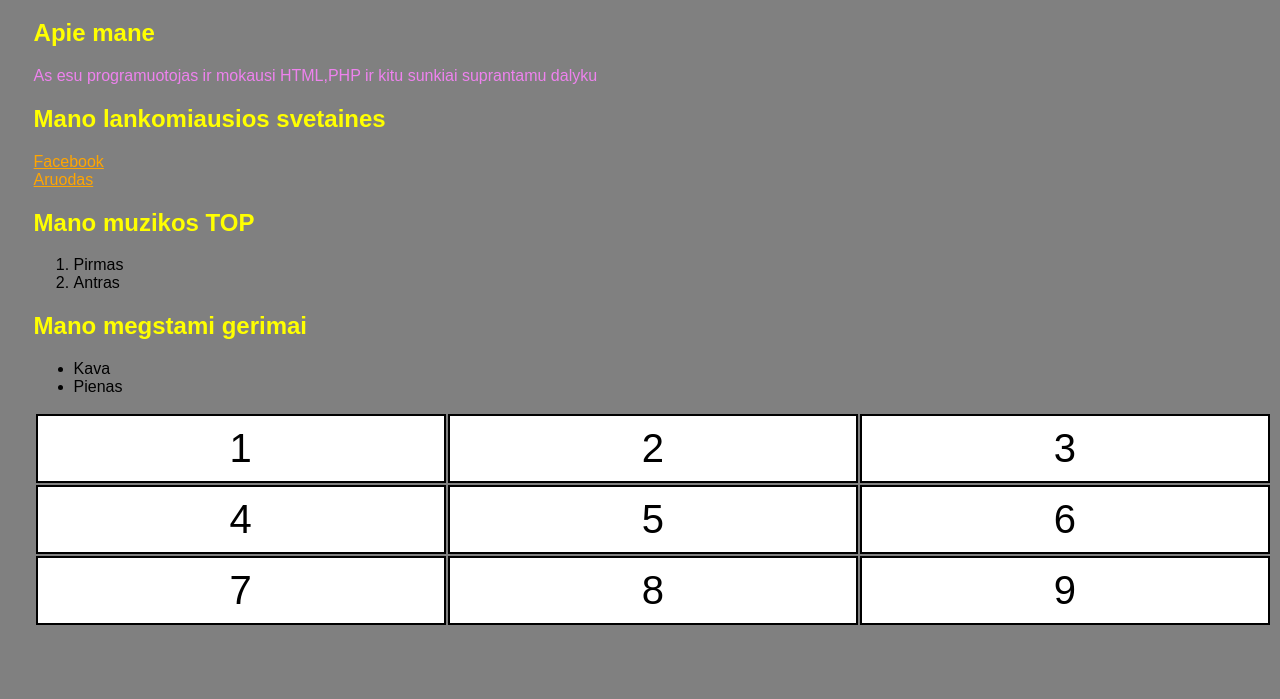
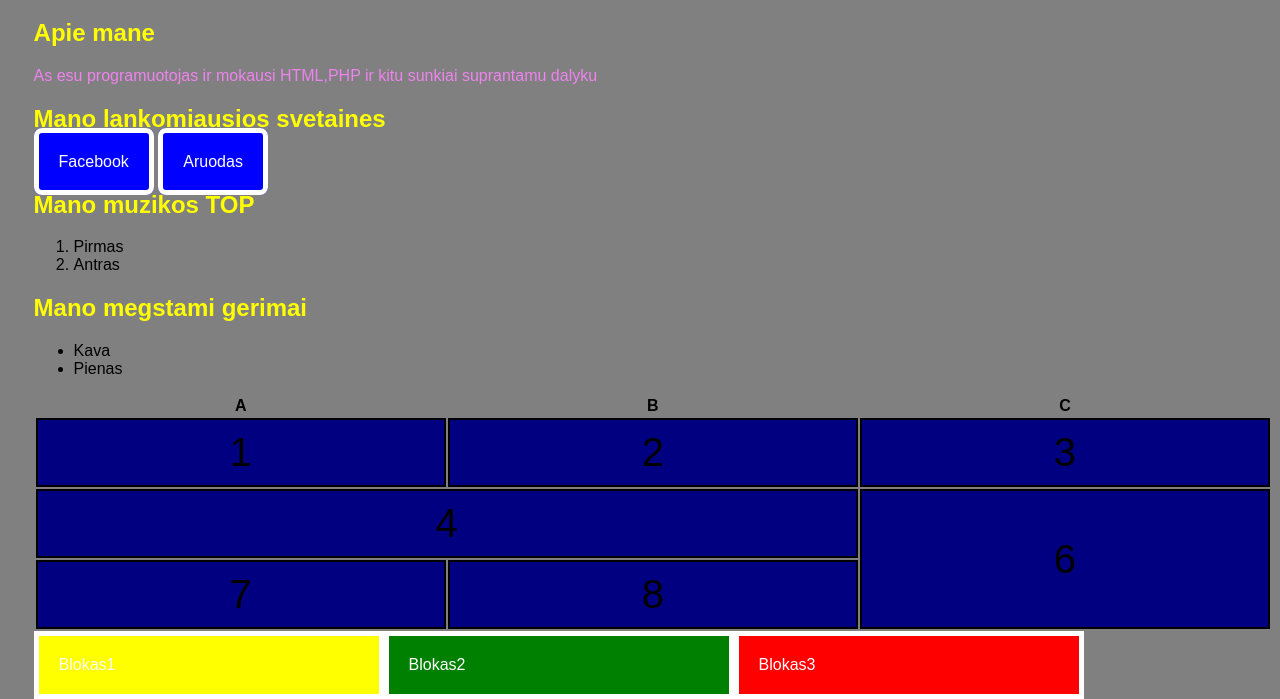
Before and after one commit to ArturVilkicki/PirmaSveitaine, a plain HTML site: page index.html in a window 1280 px wide. Shown: the part 133-832 px from the top of the page. Before the commit the page ends 800 px from the top, so only its background shows below. Drawn offline with Linux system fonts and the light colour scheme.

Commit message:
dsffsfsdf

```diff
--- a/index.html
+++ b/index.html
@@ -8,7 +8,12 @@
 			color:violet;
 		}
 		.nuoroda{
-			color:orange;
+			padding: 20px;
+			background-color: blue;
+			color:white;
+			text-decoration: none;
+			border: 5px solid white;
+			border-radius: 8px;
 		}
 		h1 {
 			color:yellow;
@@ -24,7 +29,7 @@
 		}
 		td {
 			font-size: 40px;
-			background-color: white;
+			background-color: rgb(0,0,128);
 			border: 2px solid black;
 			padding: 10px;
 			text-align: center;
@@ -35,6 +40,22 @@
 			width: 100%;
 
 		}
+		.b1{
+			background-color: yellow;
+		}
+		.b2{
+			background-color: green;
+		}
+		.b3{
+			background-color: red;
+		}
+		.bendras{
+			border: 5px solid white;
+			padding: 20px;
+			color:white;
+			width:300px;
+			float: left;
+		}
 		</style>
 	</head>
 	<body>
@@ -42,7 +63,7 @@
 	    <h2>Apie mane</h2>
 	    <p class="paragrafas">As esu programuotojas ir mokausi HTML,PHP ir kitu sunkiai suprantamu dalyku</p>
 	    <h2>Mano lankomiausios svetaines</h2>
-	    <a class="nuoroda" href="http://facebook.com">Facebook</a><br />
+	    <a class="nuoroda" href="http://facebook.com">Facebook</a>
 	    <a class="nuoroda" href="http://Aruodas.lt">Aruodas</a>
 	    <h2>Mano muzikos TOP</h2>
 	    <ol>
@@ -55,22 +76,33 @@
 	    	<li>Pienas</li>
 	    </ul>
 	    <table class="lentele1">
+	    <thead>
+	    	<th>A</th>
+	    	<th>B</th>
+	    	<th>C</th>
+	    </thead>
+	    <tbody>
 	    	<tr>
 	    		<td>1</td>
 	    		<td>2</td>
 	    		<td>3</td>
 	    	</tr>
 	    	<tr>
-	    		<td>4</td>
-	    		<td>5</td>
-	    		<td>6</td>
+	    		<td colspan="2">4</td>
+
+	    		<td rowspan="2">6</td>
 	    	</tr>
 	    	<tr>
 	    		<td>7</td>
 	    		<td>8</td>
-	    		<td>9</td>
+
 	    	</tr>
+	    </tbody>
 	    </table>
+
+	    <div class="b1 bendras">Blokas1</div>
+	    <div class="b2 bendras">Blokas2</div>
+	    <div class="b3 bendras">Blokas3</div>
 
 	</body>
 </html>
```
Also changed, not shown: apiemane.html (added).
